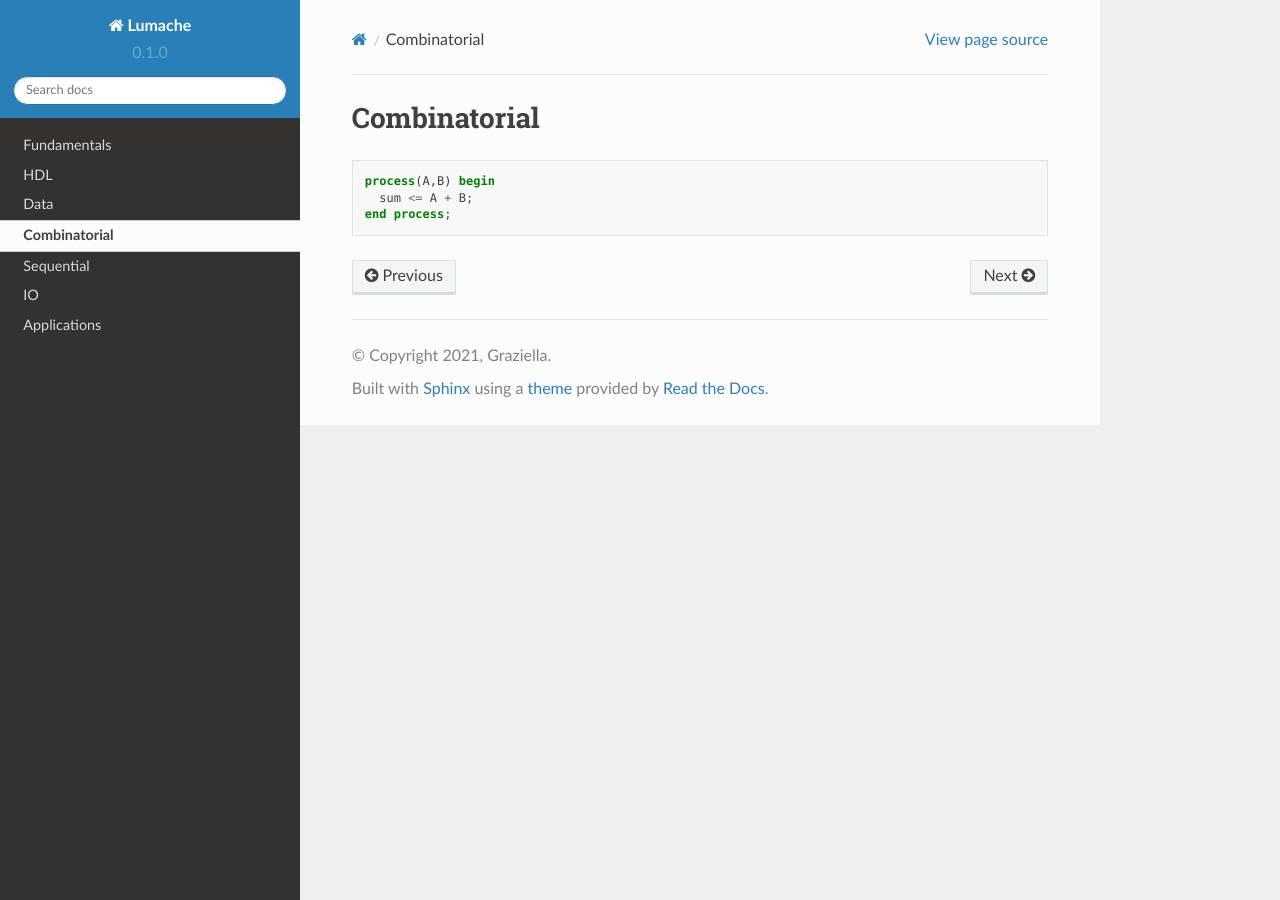
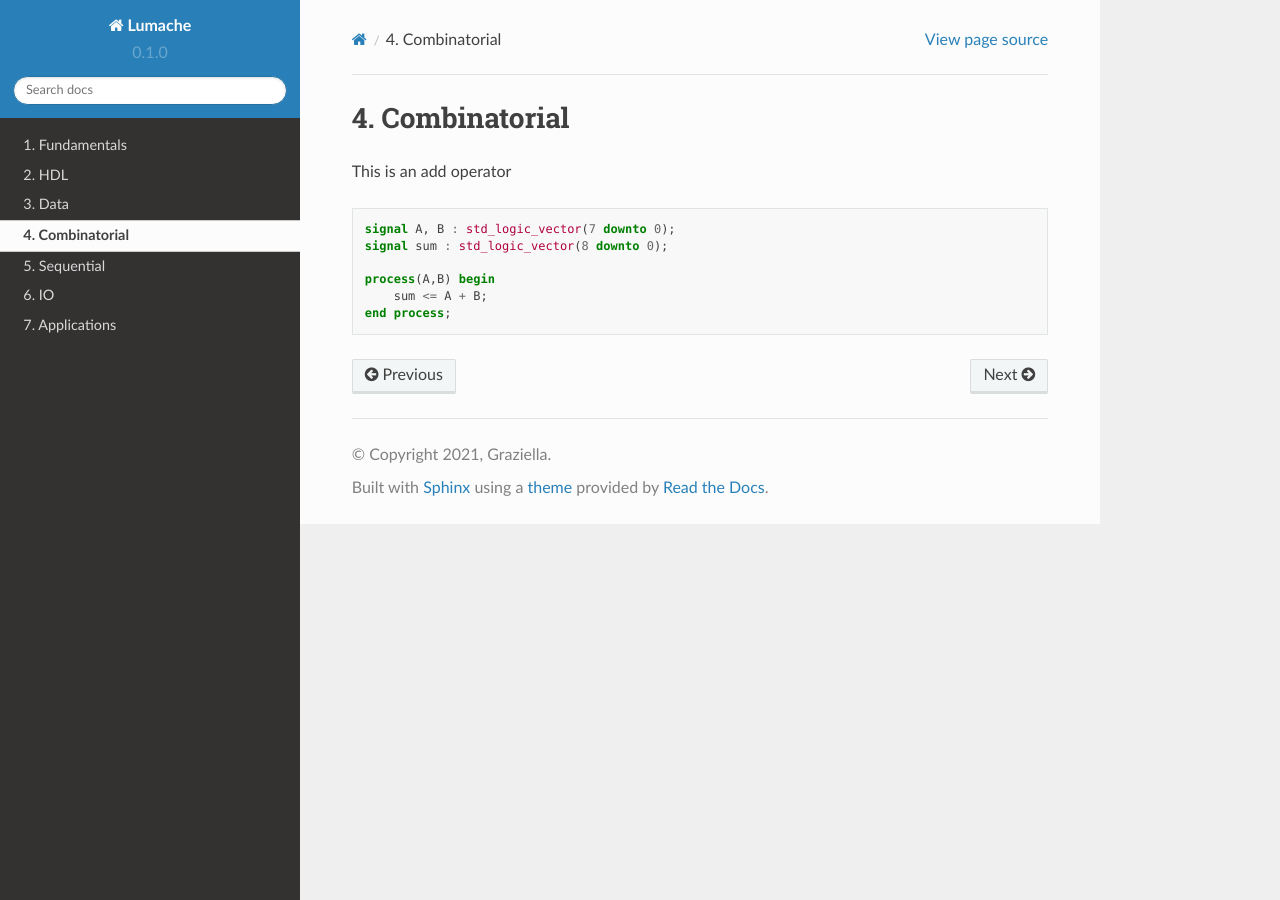
Before and after one commit to fpgaprince/rtd, a Sphinx documentation site: the page built from docs/source/combinatorial.rst, in a window 1280 px wide. Built offline with Sphinx 7.4.7 and the Read the Docs theme 2.0.0, drawn with Linux system fonts in a browser that asks for light colours.

```diff
--- a/docs/source/combinatorial.rst
+++ b/docs/source/combinatorial.rst
@@ -1,8 +1,14 @@
 Combinatorial
 ===============
 
+
+This is an add operator
+
 .. code-block:: vhdl
 
-  process(A,B) begin
-    sum <= A + B;
-  end process;
+    signal A, B : std_logic_vector(7 downto 0);
+    signal sum : std_logic_vector(8 downto 0);
+
+    process(A,B) begin
+        sum <= A + B;
+    end process;
--- a/docs/source/index.rst
+++ b/docs/source/index.rst
@@ -15,6 +15,8 @@ Contents
 --------
 
 .. toctree::
+   :maxdepth: 2
+   :numbered:
 
    fundamentals
    hdl
```
